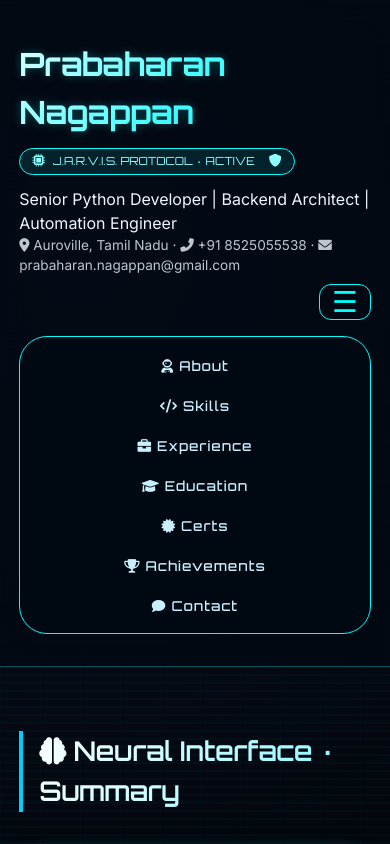
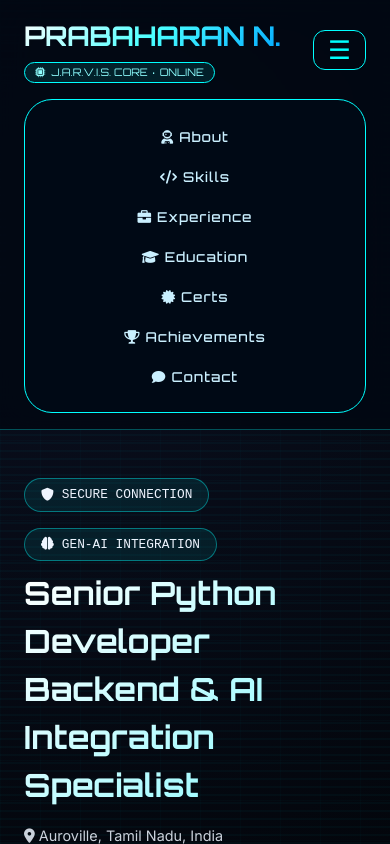
Before and after one commit to Prabaharan-nagappan/prabaharan-portfolio, a plain HTML site: page index.html in a window 390 px wide. Both pictures are taken after a click on the button "Menu". Shown: the top 844 px of the page. Drawn offline with Linux system fonts and the light colour scheme.

Commit message:
Update portfolio title and enhance header with interactive design elements; improve hero section and contact form with updated resume link

```diff
--- a/index.html
+++ b/index.html
@@ -3,9 +3,9 @@
 <head>
     <meta charset="UTF-8">
     <meta name="viewport" content="width=device-width, initial-scale=1.0, viewport-fit=cover">
-    <title>Prabaharan Nagappan | J.A.R.V.I.S. Protocol · Senior Backend Engineer</title>
+    <title>Prabaharan Nagappan | J.A.R.V.I.S. Protocol · Backend & AI Engineer</title>
     <!-- Google Fonts & Font Awesome -->
-    <link href="https://fonts.googleapis.com/css2?family=Inter:opsz,wght@14..32,300;14..32,400;14..32,600;14..32,700&family=Orbitron:wght@400;500;600;700;800&display=swap" rel="stylesheet">
+    <link href="https://fonts.googleapis.com/css2?family=Inter:opsz,wght@14..32,300;14..32,400;14..32,500;14..32,600;14..32,700&family=Orbitron:wght@400;500;600;700;800&display=swap" rel="stylesheet">
     <link rel="stylesheet" href="https://cdnjs.cloudflare.com/ajax/libs/font-awesome/6.0.0-beta3/css/all.min.css">
     <style>
         * {
@@ -76,87 +76,153 @@
             box-shadow: 0 10px 28px rgba(0, 180, 255, 0.2), 0 0 16px rgba(0, 210, 255, 0.3);
         }
 
-        /* Header / Hero Jarvis Style */
-        .hero {
-            padding: 2.5rem 0 2rem 0;
+        /* ========== NEW PROFESSIONAL HEADER (NON-FIXED, INTERACTIVE) ========== */
+        .top-header {
+            background: rgba(2, 8, 18, 0.85);
+            backdrop-filter: blur(16px);
             border-bottom: 1px solid rgba(0, 255, 255, 0.3);
-            background: rgba(2, 8, 18, 0.75);
-            backdrop-filter: blur(14px);
-            position: sticky;
-            top: 0;
+            position: relative;
+            width: 100%;
             z-index: 100;
         }
 
-        .hero h1 {
+        .navbar {
+            display: flex;
+            justify-content: space-between;
+            align-items: center;
+            flex-wrap: wrap;
+            padding: 1rem 0;
+        }
+
+        .logo-area {
+            display: flex;
+            flex-direction: column;
+        }
+
+        .logo-name {
             font-family: 'Orbitron', monospace;
             font-weight: 700;
-            font-size: 2.8rem;
+            font-size: 1.7rem;
             background: linear-gradient(135deg, #FFFFFF, #4affff, #00a6ff);
             background-clip: text;
             -webkit-background-clip: text;
             color: transparent;
-            text-shadow: 0 0 8px rgba(0,255,255,0.3);
             letter-spacing: -0.5px;
         }
 
-        .jarvis-badge {
+        .jarvis-tag {
             display: inline-flex;
             align-items: center;
-            gap: 8px;
+            gap: 6px;
             background: rgba(0, 255, 255, 0.1);
-            padding: 4px 12px;
-            border-radius: 40px;
-            font-size: 0.7rem;
+            padding: 2px 10px;
+            border-radius: 30px;
+            font-size: 0.65rem;
             font-family: 'Orbitron', monospace;
             border: 1px solid cyan;
             color: #8effff;
-            margin-top: 12px;
             width: fit-content;
+            margin-top: 5px;
         }
 
-        .jarvis-badge i {
-            font-size: 0.8rem;
-        }
-
-        nav ul {
+        .nav-links {
             display: flex;
             gap: 2rem;
             list-style: none;
-            margin-top: 1.5rem;
-            flex-wrap: wrap;
+            align-items: center;
         }
 
-        nav ul li a {
+        .nav-links li a {
             color: #caf0ff;
             text-decoration: none;
             font-weight: 500;
             font-family: 'Orbitron', monospace;
             font-size: 0.85rem;
             letter-spacing: 1px;
-            transition: 0.2s;
-            border-bottom: 1px solid transparent;
-            padding-bottom: 4px;
+            transition: all 0.2s;
+            padding: 8px 0;
+            position: relative;
         }
 
-        nav ul li a:hover {
-            color: #00ffff;
-            border-bottom-color: #0cf;
-            text-shadow: 0 0 5px cyan;
+        .nav-links li a::after {
+            content: '';
+            position: absolute;
+            bottom: -2px;
+            left: 0;
+            width: 0%;
+            height: 2px;
+            background: #0cf;
+            box-shadow: 0 0 5px cyan;
+            transition: width 0.25s ease;
         }
 
-        .nav-toggle {
+        .nav-links li a:hover {
+            color: #00ffff;
+            text-shadow: 0 0 4px cyan;
+        }
+
+        .nav-links li a:hover::after {
+            width: 100%;
+        }
+
+        .menu-toggle {
             display: none;
             background: none;
             border: 1px solid cyan;
             color: cyan;
-            font-size: 1.8rem;
-            padding: 0 12px;
+            font-size: 1.6rem;
+            padding: 4px 14px;
             border-radius: 12px;
             cursor: pointer;
             transition: 0.2s;
         }
 
-        /* section titles */
+        /* Hero intro section (below header) */
+        .hero-intro {
+            padding: 3rem 0 2rem 0;
+        }
+
+        .hero-badge {
+            display: flex;
+            flex-wrap: wrap;
+            justify-content: space-between;
+            align-items: center;
+            gap: 1rem;
+        }
+
+        .status-chip {
+            display: inline-flex;
+            align-items: center;
+            gap: 8px;
+            background: rgba(0, 255, 255, 0.08);
+            padding: 6px 16px;
+            border-radius: 40px;
+            font-family: monospace;
+            font-size: 0.8rem;
+            border: 1px solid rgba(0,255,255,0.4);
+        }
+
+        .hero-intro h1 {
+            font-family: 'Orbitron', monospace;
+            font-size: 2.8rem;
+            font-weight: 700;
+            background: linear-gradient(135deg, #fff, #7df9ff);
+            background-clip: text;
+            -webkit-background-clip: text;
+            color: transparent;
+            margin: 0.5rem 0 0.2rem;
+        }
+
+        .contact-strip {
+            display: flex;
+            flex-wrap: wrap;
+            gap: 1.5rem;
+            margin: 1rem 0;
+            font-size: 0.9rem;
+            opacity: 0.85;
+        }
+
+        /* Section styles */
         .section {
             padding: 4rem 0;
             border-bottom: 1px solid rgba(0, 255, 255, 0.15);
@@ -168,7 +234,9 @@
             font-weight: 600;
             margin-bottom: 2rem;
             letter-spacing: -0.5px;
-            display: inline-block;
+            display: inline-flex;
+            align-items: center;
+            gap: 12px;
             background: linear-gradient(120deg, #fff, #7df9ff);
             background-clip: text;
             -webkit-background-clip: text;
@@ -177,10 +245,10 @@
             padding-left: 1rem;
         }
 
-        /* skills grid */
+        /* Skills grid */
         .skills-grid {
             display: grid;
-            grid-template-columns: repeat(auto-fill, minmax(320px, 1fr));
+            grid-template-columns: repeat(auto-fill, minmax(340px, 1fr));
             gap: 1.2rem;
             background: rgba(0, 20, 30, 0.4);
             border-radius: 32px;
@@ -194,7 +262,13 @@
             border-radius: 20px;
             font-weight: 500;
             border-left: 3px solid #0cf;
-            transition: 0.2s;
+            transition: transform 0.2s, background 0.2s;
+        }
+
+        .skills-grid div:hover {
+            transform: translateX(5px);
+            background: rgba(0, 150, 200, 0.2);
+            border-left-color: #fff;
         }
 
         /* Experience Cards */
@@ -210,13 +284,13 @@
             border-radius: 28px;
             padding: 1.5rem 2rem;
             border: 1px solid rgba(0, 210, 255, 0.3);
-            transition: all 0.2s;
+            transition: all 0.3s cubic-bezier(0.2, 0.9, 0.4, 1.1);
         }
 
         .job:hover {
             border-color: #0cf;
-            transform: translateX(6px);
-            box-shadow: -6px 6px 0 rgba(0, 255, 255, 0.1);
+            transform: translateX(8px) translateY(-3px);
+            box-shadow: -6px 8px 0 rgba(0, 255, 255, 0.15), 0 10px 20px rgba(0,0,0,0.3);
         }
 
         .job h3 {
@@ -262,9 +336,10 @@
             flex: 2;
             font-size: 1.05rem;
             background: rgba(0, 0, 0, 0.3);
-            padding: 1.2rem;
+            padding: 1.5rem;
             border-radius: 28px;
             border-left: 3px solid cyan;
+            transition: all 0.2s;
         }
 
         .project-cards {
@@ -283,13 +358,14 @@
             font-family: 'Orbitron', monospace;
             border: 1px solid #0cf;
             text-align: center;
-            transition: 0.2s;
+            transition: all 0.25s;
+            cursor: default;
         }
 
         .card:hover {
-            background: rgba(0, 200, 255, 0.15);
+            background: rgba(0, 200, 255, 0.2);
             transform: translateY(-5px);
-            box-shadow: 0 0 12px cyan;
+            box-shadow: 0 0 16px rgba(0, 255, 255, 0.5);
         }
 
         /* Education & certs */
@@ -318,7 +394,7 @@
             color: cyan;
         }
 
-        /* contact form */
+        /* Contact form */
         #contact-form {
             background: rgba(2, 15, 25, 0.8);
             backdrop-filter: blur(10px);
@@ -326,6 +402,11 @@
             border-radius: 32px;
             margin-top: 1.2rem;
             border: 1px solid rgba(0, 255, 255, 0.4);
+            transition: box-shadow 0.2s;
+        }
+
+        #contact-form:focus-within {
+            box-shadow: 0 0 20px rgba(0, 255, 255, 0.3);
         }
 
         input, textarea {
@@ -355,7 +436,7 @@
             font-family: 'Orbitron', monospace;
             color: white;
             cursor: pointer;
-            transition: 0.2s;
+            transition: 0.25s;
             box-shadow: 0 0 6px cyan;
         }
 
@@ -421,31 +502,29 @@
         }
 
         /* responsive */
-        @media (max-width: 800px) {
+        @media (max-width: 850px) {
             .container {
-                padding: 0 1.2rem;
+                padding: 0 1.5rem;
             }
-            nav ul {
+            .nav-links {
                 display: none;
+                width: 100%;
                 flex-direction: column;
-                background: rgba(0, 10, 20, 0.95);
+                background: rgba(0, 10, 22, 0.98);
                 backdrop-filter: blur(16px);
-                padding: 1rem;
+                padding: 1.5rem;
                 border-radius: 28px;
                 margin-top: 1rem;
                 gap: 1rem;
-                text-align: center;
                 border: 1px solid cyan;
             }
-            nav ul.show {
+            .nav-links.show {
                 display: flex;
             }
-            .nav-toggle {
+            .menu-toggle {
                 display: block;
-                margin-left: auto;
-                margin-top: 0.5rem;
             }
-            .hero h1 {
+            .hero-intro h1 {
                 font-size: 2rem;
             }
             h2 {
@@ -460,33 +539,45 @@
             color: #8ed6ff;
             text-decoration: none;
         }
+
         a[download] {
             background: rgba(0, 200, 255, 0.15);
-            padding: 5px 14px;
+            padding: 6px 16px;
             border-radius: 40px;
             border: 1px solid cyan;
             font-weight: 500;
+            transition: 0.2s;
+            display: inline-block;
+        }
+
+        a[download]:hover {
+            background: rgba(0, 200, 255, 0.4);
+            box-shadow: 0 0 6px cyan;
+        }
+
+        .social-icon {
+            transition: transform 0.2s;
+        }
+        .social-icon:hover {
+            transform: scale(1.1);
+            color: cyan;
         }
     </style>
 </head>
 <body>
 
-<header class="hero">
+<!-- NEW PROFESSIONAL HEADER (non-fixed, interactive, Jarvis aesthetic) -->
+<div class="top-header">
     <div class="container">
-        <div style="display: flex; justify-content: space-between; align-items: center; flex-wrap: wrap;">
-            <div>
-                <h1>Prabaharan Nagappan</h1>
-                <div class="jarvis-badge">
-                    <i class="fas fa-microchip"></i> J.A.R.V.I.S. PROTOCOL · ACTIVE
-                    <i class="fas fa-shield-alt" style="margin-left: 6px;"></i>
+        <div class="navbar">
+            <div class="logo-area">
+                <span class="logo-name">PRABAHARAN N.</span>
+                <div class="jarvis-tag">
+                    <i class="fas fa-microchip"></i> J.A.R.V.I.S. CORE · ONLINE
                 </div>
-                <p style="margin-top: 12px; font-weight: 400;">Senior Python Developer | Backend Architect | Automation Engineer</p>
-                <p style="font-size: 0.85rem; opacity: 0.8;"><i class="fas fa-map-marker-alt"></i> Auroville, Tamil Nadu · <i class="fas fa-phone-alt"></i> +91 8525055538 · <i class="fas fa-envelope"></i> prabaharan.nagappan@gmail.com</p>
             </div>
-            <button class="nav-toggle" aria-label="Menu">☰</button>
-        </div>
-        <nav>
-            <ul>
+            <button class="menu-toggle" id="mobileMenuBtn" aria-label="Menu">☰</button>
+            <ul class="nav-links" id="navLinks">
                 <li><a href="#about"><i class="fas fa-user-astronaut"></i> About</a></li>
                 <li><a href="#skills"><i class="fas fa-code"></i> Skills</a></li>
                 <li><a href="#experience"><i class="fas fa-briefcase"></i> Experience</a></li>
@@ -495,53 +586,71 @@
                 <li><a href="#achievements"><i class="fas fa-trophy"></i> Achievements</a></li>
                 <li><a href="#contact"><i class="fas fa-comment"></i> Contact</a></li>
             </ul>
-        </nav>
+        </div>
     </div>
-</header>
+</div>
+
+<!-- Hero intro (below header, no sticky/fixed) -->
+<section class="hero-intro">
+    <div class="container">
+        <div class="hero-badge">
+            <div class="status-chip"><i class="fas fa-shield-alt"></i> SECURE CONNECTION</div>
+            <div class="status-chip"><i class="fas fa-brain"></i> GEN-AI INTEGRATION</div>
+        </div>
+        <h1>Senior Python Developer<br>Backend & AI Integration Specialist</h1>
+        <div class="contact-strip">
+            <span><i class="fas fa-map-marker-alt"></i> Auroville, Tamil Nadu, India</span>
+            <span><i class="fas fa-phone-alt"></i> +91 8525055538</span>
+            <span><i class="fas fa-envelope"></i> prabaharan.nagappan@gmail.com</span>
+            <span><i class="fab fa-linkedin"></i> <a href="https://linkedin.com/in/n-prabaharan/" target="_blank" style="color:#8effff;">n-prabaharan</a></span>
+        </div>
+    </div>
+</section>
 
 <main>
-    <!-- About Section -->
+    <!-- About Section - Updated with GenAI focus -->
     <section id="about" class="section">
         <div class="container">
-            <h2><i class="fas fa-brain"></i> Neural Interface · Summary</h2>
+            <h2><i class="fas fa-brain"></i> Neural Summary</h2>
             <div class="about-grid">
                 <div class="about-text glass-card">
-                    <p>Senior Python Developer with 6+ years of experience building scalable backend services, REST APIs, and cloud-native applications. Expert in FastAPI and Flask, with strong AWS/GCP knowledge and proven success in microservices, automated regression, and CI/CD-driven delivery. Known for optimizing performance, reducing release cycle time, and enabling reliable production outcomes.</p>
+                    <p>Results-driven Senior Python Developer with 6+ years of experience architecting scalable backend systems, cloud-native REST APIs, and enterprise-grade automation frameworks. Expert in FastAPI and Flask, with deep AWS/GCP infrastructure knowledge and a growing specialisation in <strong>Generative AI integration</strong> — building LLM-powered applications, RAG pipelines, and intelligent automation workflows using LangChain, OpenAI, and vector databases. Proven track record of cutting release cycles by up to 50%, reducing manual testing effort by 60%, and driving consistent performance improvements across production environments.</p>
                 </div>
                 <div class="project-cards">
                     <div class="card"><i class="fab fa-python"></i> Python Core</div>
-                    <div class="card"><i class="fas fa-robot"></i> Automation</div>
+                    <div class="card"><i class="fas fa-robot"></i> GenAI/LLM</div>
                     <div class="card"><i class="fas fa-cloud-upload-alt"></i> Cloud Native</div>
                 </div>
             </div>
         </div>
     </section>
 
-    <!-- Skills Section -->
+    <!-- Skills Section - Enhanced with GenAI & LLM -->
     <section id="skills" class="section">
         <div class="container">
             <h2><i class="fas fa-cogs"></i> Core Arsenal</h2>
             <div class="skills-grid">
                 <div><strong>Languages:</strong> Python, C#, SQL</div>
                 <div><strong>Frameworks:</strong> FastAPI, Flask, Flask-RESTful</div>
-                <div><strong>AWS:</strong> Lambda, S3, EC2, API Gateway, EMR, CloudFormation</div>
+                <div><strong>Generative AI & LLM:</strong> LangChain, LlamaIndex, OpenAI API, Anthropic API, RAG Pipelines, Vector DB (Pinecone, ChromaDB), Prompt Engineering</div>
+                <div><strong>AWS:</strong> Lambda, S3, EC2, API Gateway, EMR, CloudFormation, RDS</div>
                 <div><strong>GCP:</strong> BigQuery, Compute Engine</div>
                 <div><strong>Databases:</strong> PostgreSQL, MySQL, MongoDB, DynamoDB, Snowflake</div>
                 <div><strong>Testing:</strong> Pytest, Selenium, Appium, Automation, Regression</div>
-                <div><strong>Data:</strong> Pandas, NumPy, BeautifulSoup, Requests, NLTK, TensorFlow</div>
+                <div><strong>Data & ML:</strong> Pandas, NumPy, BeautifulSoup, NLTK, TensorFlow</div>
                 <div><strong>DevOps:</strong> Git, Docker, CI/CD, Infrastructure as Code</div>
             </div>
         </div>
     </section>
 
-    <!-- Experience Section -->
+    <!-- Experience Section - unchanged but matches resume accurately -->
     <section id="experience" class="section">
         <div class="container">
             <h2><i class="fas fa-chart-line"></i> Mission Logs · Experience</h2>
             <div class="experience-grid">
                 <div class="job">
                     <h3>Senior Software Developer</h3>
-                    <p><i class="fas fa-building"></i> Sacha (Client: Ford) | Apr 2025 - Mar 2026</p>
+                    <p><i class="fas fa-building"></i> Sacha (Client: Ford Motor Company) | Apr 2025 - Mar 2026</p>
                     <ul>
                         <li>Engineered CRTS (Combined Regression Tool Script) in Python, cutting manual regression effort by 60% and regression cycles from days to hours.</li>
                         <li>Expanded automated regression coverage by 40% and implemented workflows driving 30% faster release frequency.</li>
@@ -624,16 +733,18 @@
                 <li>Automated testing at Lennox, reducing effort by 40%.</li>
                 <li>Built scalable APIs at Quilt.AI handling 1M+ data points monthly.</li>
                 <li>Reduced regression cycles from days to hours (Ford project).</li>
+                <li>Engineered RAG pipelines & LLM integrations for intelligent automation.</li>
             </ul>
         </div>
     </section>
 
-    <!-- Contact Section -->
+    <!-- Contact Section with UPDATED RESUME DOWNLOAD LINK -->
     <section id="contact" class="section">
         <div class="container">
             <h2><i class="fas fa-satellite-dish"></i> Uplink · Contact</h2>
             <p><i class="fas fa-envelope"></i> <a href="mailto:prabaharan.nagappan@gmail.com">prabaharan.nagappan@gmail.com</a> &nbsp;|&nbsp; <i class="fab fa-linkedin"></i> <a href="https://linkedin.com/in/n-prabaharan/" target="_blank">linkedin.com/in/n-prabaharan/</a></p>
-            <p><a href="/Resume_Prabaharan_Nagappan.pdf" download="Prabaharan_Nagappan_Resume.pdf" style="display: inline-block; margin: 12px 0 20px;"><i class="fas fa-download"></i> Download Encrypted Resume (PDF)</a></p>
+            <!-- Corrected Google Drive direct download link -->
+            <p><a href="https://drive.google.com/uc?export=download&id=1rd8nCUDjJT9ArEezWtZI2UrjIdHOT3g_" download="Prabaharan_Nagappan_ATS_Resume.pdf" style="display: inline-block; margin: 12px 0 20px;"><i class="fas fa-download"></i> Download Full Resume (PDF) · ATS Optimized</a></p>
             <form id="contact-form" action="https://formspree.io/f/xwpvdple" method="POST">
                 <label for="name">Designation / Name</label>
                 <input type="text" id="name" name="name" required placeholder="Commander ...">
@@ -649,7 +760,7 @@
 
 <footer>
     <div class="container">
-        <p><i class="fas fa-microchip"></i> J.A.R.V.I.S. CORE · Always online | © 2026 Prabaharan Nagappan · Secured by Stark protocols</p>
+        <p><i class="fas fa-microchip"></i> J.A.R.V.I.S. CORE · Always online | © 2025 Prabaharan Nagappan · Secured by Stark protocols</p>
     </div>
 </footer>
 
@@ -658,16 +769,16 @@
 
 <script>
     (function() {
-        // --- Mobile nav toggle ---
-        const navToggle = document.querySelector('.nav-toggle');
-        const navMenu = document.querySelector('nav ul');
-        if (navToggle && navMenu) {
-            navToggle.addEventListener('click', () => {
-                navMenu.classList.toggle('show');
+        // Mobile toggle
+        const menuBtn = document.getElementById('mobileMenuBtn');
+        const navList = document.getElementById('navLinks');
+        if (menuBtn && navList) {
+            menuBtn.addEventListener('click', () => {
+                navList.classList.toggle('show');
             });
         }
 
-        // --- Back to top logic ---
+        // Back to top
         const backBtn = document.getElementById('back-to-top');
         window.addEventListener('scroll', () => {
             if (window.scrollY > 500) {
@@ -680,7 +791,7 @@
             window.scrollTo({ top: 0, behavior: 'smooth' });
         });
 
-        // --- Toast notification helper ---
+        // Toast
         function showToast(message, isError = false) {
             const toast = document.getElementById('toast');
             toast.textContent = message;
@@ -693,7 +804,7 @@
             }, 4000);
         }
 
-        // --- Contact form handler (Formspree with fetch to avoid page reload) ---
+        // Form handling
         const form = document.getElementById('contact-form');
         if (form) {
             form.addEventListener('submit', async (e) => {
@@ -703,7 +814,6 @@
                 const originalText = submitBtn.innerHTML;
                 submitBtn.innerHTML = '<i class="fas fa-spinner fa-pulse"></i> Transmitting...';
                 submitBtn.disabled = true;
-
                 try {
                     const response = await fetch(form.action, {
                         method: 'POST',
@@ -726,7 +836,7 @@
             });
         }
 
-        // Smooth anchor links
+        // Smooth scroll for all anchor links
         document.querySelectorAll('a[href^="#"]').forEach(anchor => {
             anchor.addEventListener('click', function(e) {
                 const targetId = this.getAttribute('href');
@@ -735,7 +845,7 @@
                 if (targetElem) {
                     e.preventDefault();
                     targetElem.scrollIntoView({ behavior: 'smooth', block: 'start' });
-                    if (navMenu && navMenu.classList.contains('show')) navMenu.classList.remove('show');
+                    if (navList && navList.classList.contains('show')) navList.classList.remove('show');
                 }
             });
         });
```
